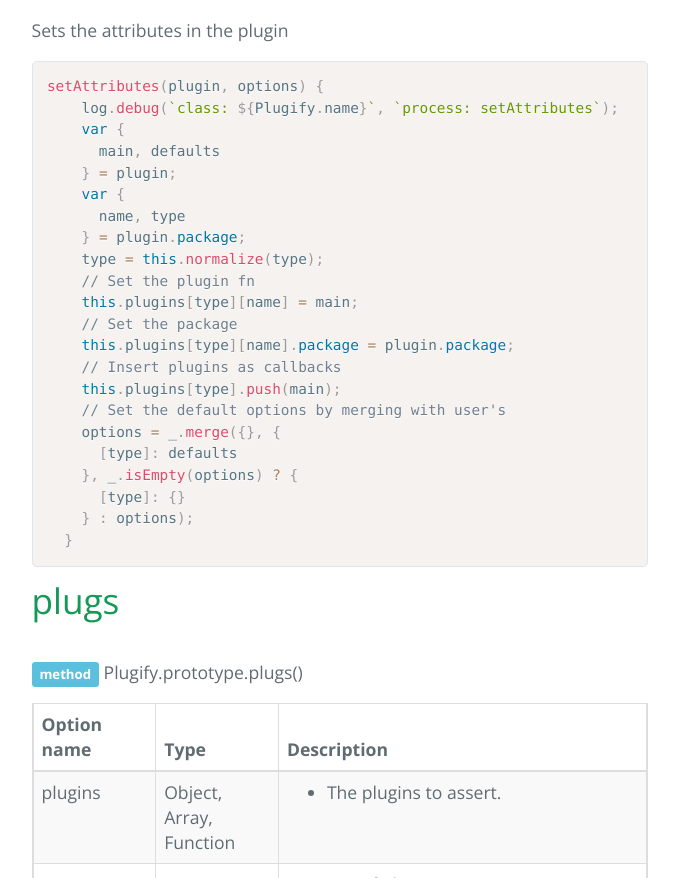
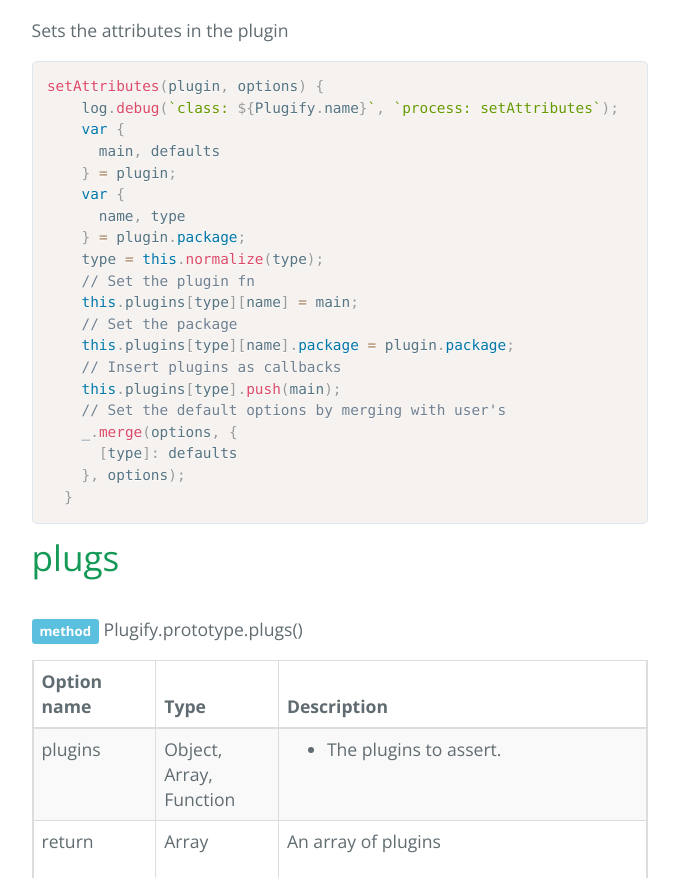
Before and after one commit to gengojs/core-modules, a plain HTML site: page modules/plugify.js.html in a window 1280 px wide. Shown: the part 1324-2202 px from the top of the page, without its empty margins (408-1087 px from the left). Drawn offline with nearby package versions, Linux system fonts and the light colour scheme.

Commit message:
Update 2015-10-05T15:56:04.240Z

```diff
--- a/modules/plugify.js.html
+++ b/modules/plugify.js.html
@@ -109,11 +109,9 @@
     // Insert plugins as callbacks
     this.plugins[type].push(main);
     // Set the default options by merging with user's
-    options = _.merge({}, {
+    _.merge(options, {
       [type]: defaults
-    }, _.isEmpty(options) ? {
-      [type]: {}
-    } : options);
+    }, options);
   }</code></pre>
           <section id="plugs">
             <h1>plugs</h1>
```
